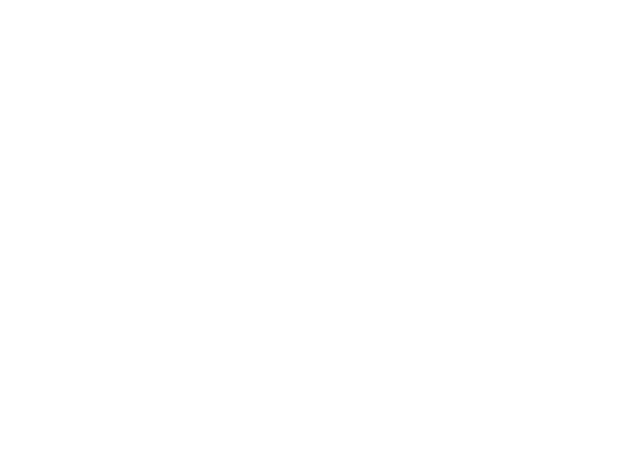
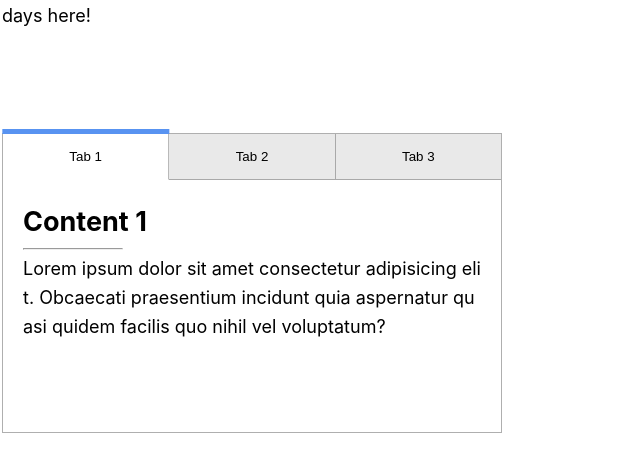
Before and after one commit to oriAngel62/Mentor, a Next.js app: page /schedule in a window 1280 px wide. Shown: the top 472 px of the page, without its empty margins (0-640 px from the left). Built offline with nearby package versions, Linux system fonts and the light colour scheme.

Commit message:
tabs exist

```diff
--- a/components/toolbox.js
+++ b/components/toolbox.js
@@ -3,8 +3,8 @@
 //add mission
 
 import { useState } from "react";
-import data from "HardCodedData/Schedule.json";
-import "./toolbox.css";
+import data from "../HardCodedData/Schedule.json";
+//import styles from "./toolbox.css";
 
 function toolbox(){
 
@@ -15,7 +15,7 @@ function toolbox(){
     };
 
     return (
-      <div className="container">
+      <div className= "container">
         <div className="bloc-tabs">
           <button
             className={toggleState === 1 ? "tabs active-tabs" : "tabs"}
--- a/pages/_app.js
+++ b/pages/_app.js
@@ -1,4 +1,5 @@
 import "../styles/global.css";
+import "../styles/toolbox.css";
 
 export default function App({ Component, pageProps }) {
   return <Component {...pageProps} />;
--- a/pages/schedule.js
+++ b/pages/schedule.js
@@ -22,10 +22,16 @@ export default function Post({ data }) {
     console.log(data);
     return (
         <div>
+
             <Table striped bordered hover>
                 <tbody>
-                    <tr></tr>
-                    <tr></tr>
+                    <tr>
+                        days here!
+                    </tr>
+                    <tr>
+                        <Toolbox/>
+                    </tr>
+
                 </tbody>
             </Table>
         </div>
```
Also changed, not shown: pages/index.js (+1 -6 lines), styles/toolbox.css (renamed from components/toolbox.css).
